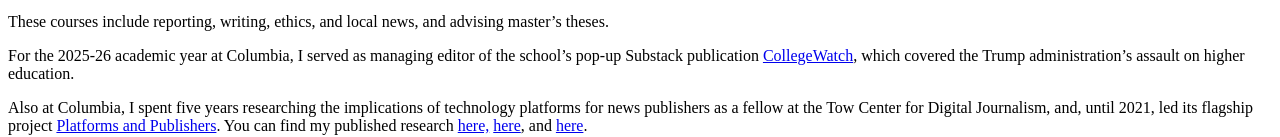
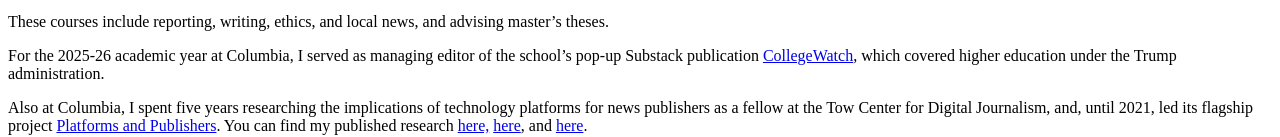
Before and after one commit to cannabiswire/nushinrashidian.com, an Eleventy site: page pages/index.md in a window 1280 px wide. Shown: the part 197-334 px from the top of the page. Built offline with nearby package versions, Linux system fonts and the light colour scheme; Eleventy itself is replaced by a stand-in of ours; files that its build step writes are made by us from their sources.

Commit message:
Update Page “index”

```diff
--- a/pages/index.md
+++ b/pages/index.md
@@ -19,7 +19,7 @@ Over the past decade, I have taught courses at the Columbia University Graduate
 
 These courses include reporting, writing, ethics, and local news, and advising master’s theses.
 
-For the 2025-26 academic year at Columbia, I served as managing editor of the school’s pop-up Substack publication [CollegeWatch](https://journalism.columbia.edu/news/collegewatch), which covered the Trump administration’s assault on higher education.
+For the 2025-26 academic year at Columbia, I served as managing editor of the school’s pop-up Substack publication [CollegeWatch](https://journalism.columbia.edu/news/collegewatch), which covered higher education under the Trump administration.
 
 Also at Columbia, I spent five years researching the implications of technology platforms for news publishers as a fellow at the Tow Center for Digital Journalism, and, until 2021, led its flagship project [Platforms and Publishers](https://towcenter.org/#/type/research/category/platforms-publishers). You can find my published research [here,](https://www.cjr.org/tow_center_reports/platforms-and-publishers-end-of-an-era.php) [here](https://www.cjr.org/tow_center_reports/the-platform-press-at-the-heart-of-journalism.php), and [here](https://www.cjr.org/author/nushin-rashidian).
 
```
